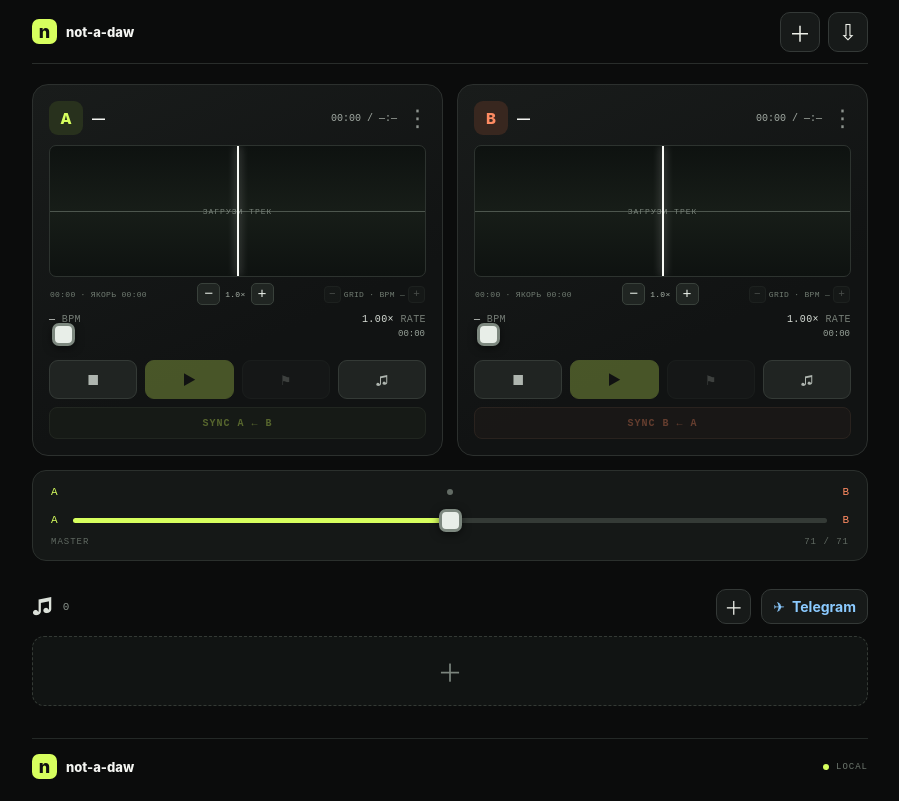
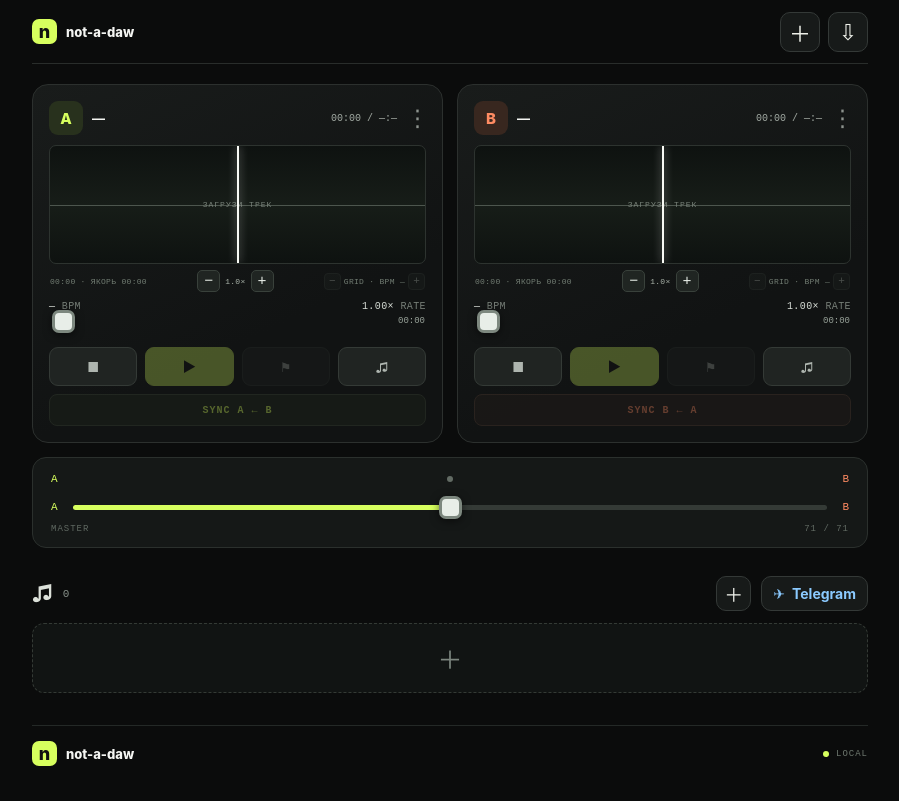
Before and after one commit to Startat6am/not-a-daw, a React (Vite) app: page / in a window 1280 px wide. Shown: the whole page, without its empty margins (190-1089 px from the left). Built offline with nearby package versions, Linux system fonts and the light colour scheme.

Commit message:
Reduce waveform height for mobile layouts

```diff
--- a/src/styles.css
+++ b/src/styles.css
@@ -153,7 +153,7 @@
 /* Waveform-first decks: use the freed turntable space for a clearer, taller waveform. */
 .deck{display:flex;flex-direction:column}
 .deck-track{margin-top:10px;height:auto;min-height:38px;padding-top:4px}
-.waveform{height:132px;margin:10px 0 5px;background:linear-gradient(180deg,#0e1210 0%,#171d18 50%,#0e1210 100%)}
+.waveform{height:119px;margin:10px 0 5px;background:linear-gradient(180deg,#0e1210 0%,#171d18 50%,#0e1210 100%)}
 .waveform:before{background:#7a857a;opacity:.55}
 .waveform-grid i{opacity:.28}
 .waveform-grid i.waveform-barline{opacity:.75}
```
